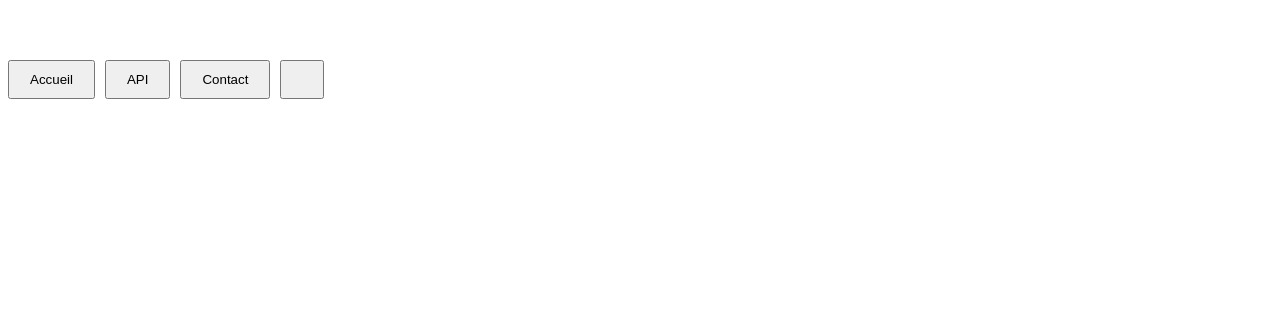
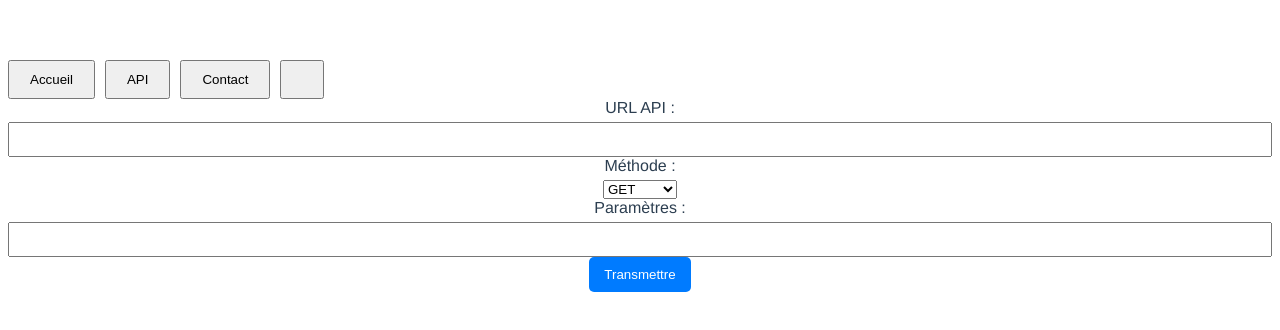
Before and after one commit to FunsizedWrath/TD_site_internet_VueJS, a Vue app in the folder tdsiteinternet/: page /api in a window 1280 px wide. Shown: the top 330 px of the page. Built offline with nearby package versions, Linux system fonts and the light colour scheme.

Commit message:
added api route + added css to APIComponent.vue

```diff
--- a/tdsiteinternet/src/components/APIComponent.vue
+++ b/tdsiteinternet/src/components/APIComponent.vue
@@ -51,5 +51,40 @@ export default {
 </script>
 
 <style scoped>
-/* Add your styles here */
-</style></div>
+.contact-form {
+    max-width: 600px;
+    margin: 0 auto;
+    padding: 20px;
+    border: 1px solid #ccc;
+    border-radius: 5px;
+}
+
+.form-group {
+    margin-bottom: 15px;
+}
+
+label {
+    display: block;
+    margin-bottom: 5px;
+}
+
+input,
+textarea {
+    width: 100%;
+    padding: 8px;
+    box-sizing: border-box;
+}
+
+button {
+    padding: 10px 15px;
+    background-color: #007bff;
+    color: white;
+    border: none;
+    border-radius: 5px;
+    cursor: pointer;
+}
+
+button:hover {
+    background-color: #0056b3;
+}
+</style>
--- a/tdsiteinternet/src/components/NavigationComponent.vue
+++ b/tdsiteinternet/src/components/NavigationComponent.vue
@@ -1,7 +1,7 @@
 <template>
   <div class="navigation">
     <button @click="navigateTo('accueil')">Accueil</button>
-    <button>API</button>
+    <button @click="navigateTo('api')">API</button>
     <button @click="navigateTo('contact')">Contact</button> <!-- Nouveau bouton -->
     <button></button>
   </div>
--- a/tdsiteinternet/src/main.js
+++ b/tdsiteinternet/src/main.js
@@ -3,6 +3,7 @@ import App from './App.vue';
 import VueRouter from 'vue-router'; // Assurez-vous d'importer VueRouter
 import TexteImageComponent from './components/TexteImageComponent.vue';
 import ContactForm from './components/ContactForm.vue';
+import APIComponent from './components/APIComponent.vue';
 
 Vue.config.productionTip = false;
 
@@ -12,7 +13,8 @@ const router = new VueRouter({
   mode: 'history',
   routes: [
     { path: '/', name: 'accueil', component: TexteImageComponent },
-    { path: '/contact', name: 'contact', component: ContactForm }
+    { path: '/contact', name: 'contact', component: ContactForm },
+    { path: '/api', name: 'api', component: APIComponent }
   ]
 });
 
```
